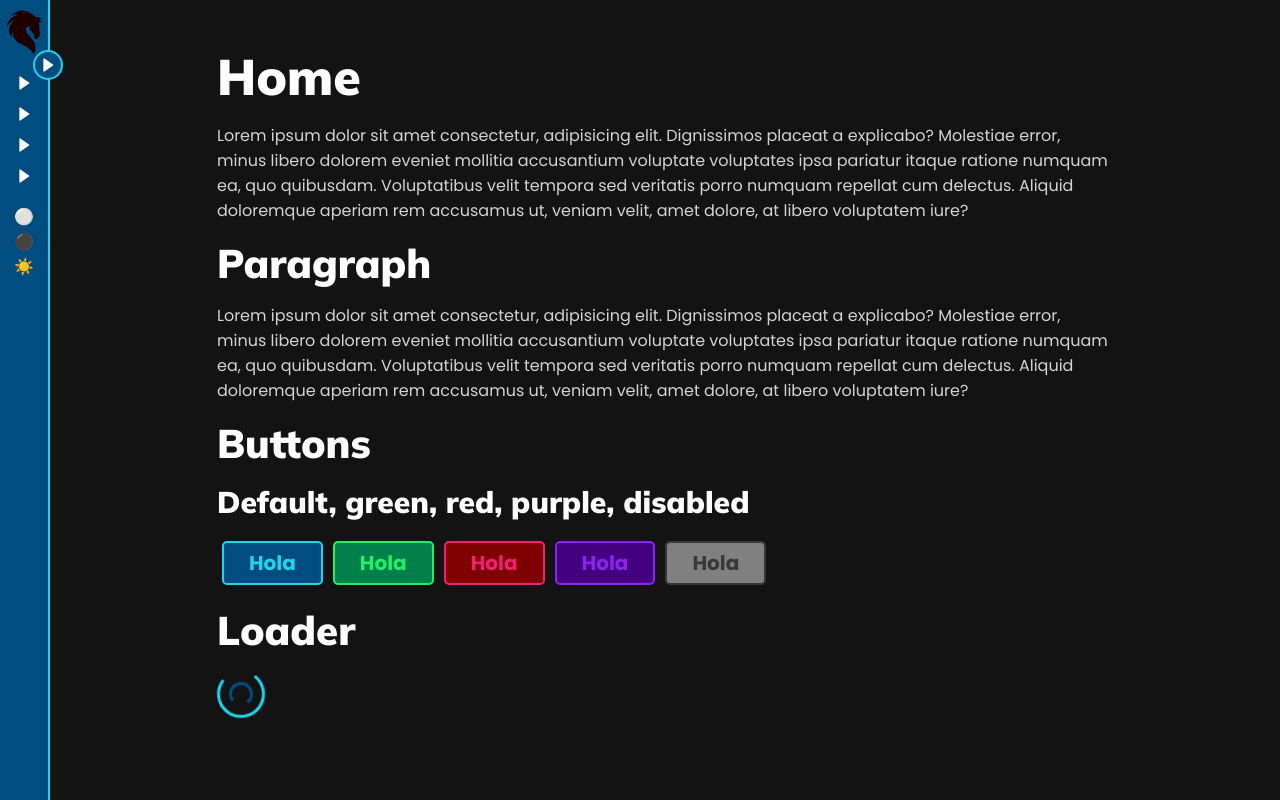
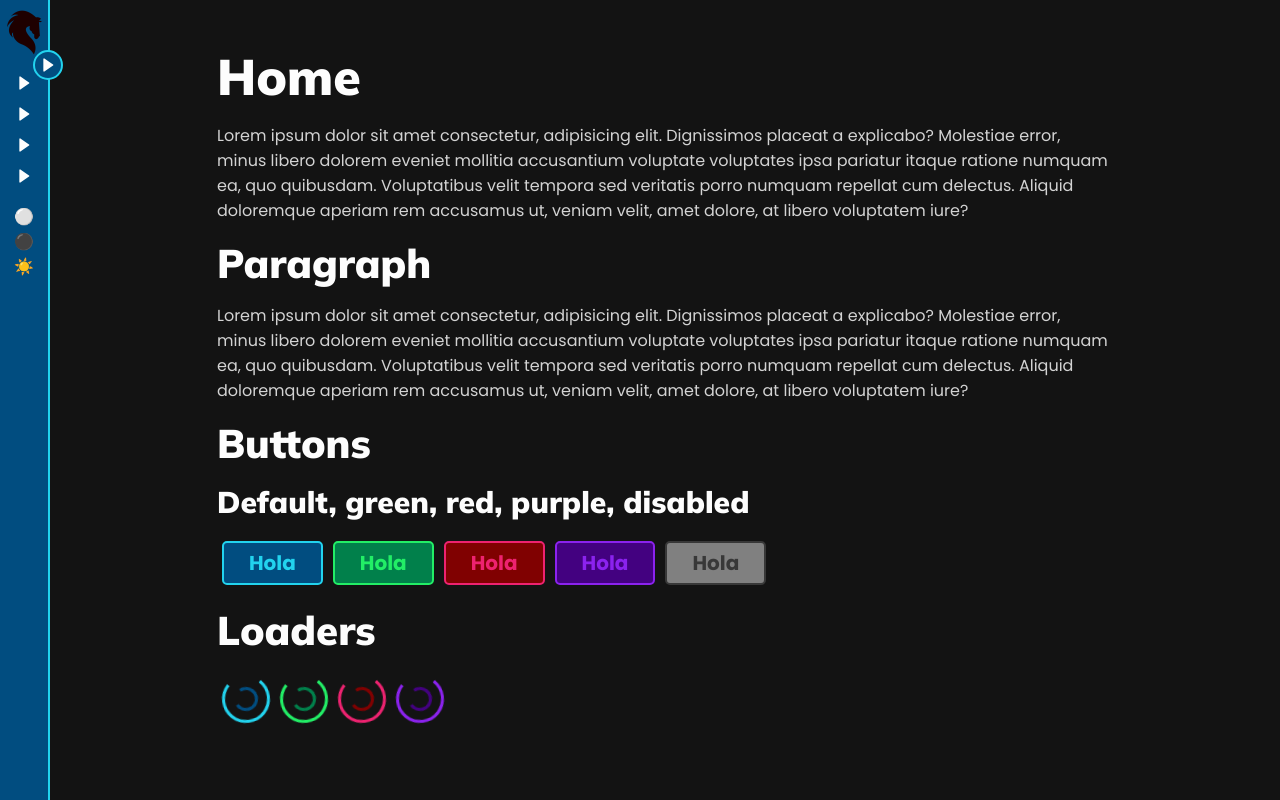
Before and after one commit to irenealcaine/sidebar-template, a React (Create React App) app: page / in a window 1280 px wide. Built offline with nearby package versions, Linux system fonts and the light colour scheme.

Commit message:
Update 3 files

```diff
--- a/src/Components/Loader/Loader.jsx
+++ b/src/Components/Loader/Loader.jsx
@@ -1,7 +1,7 @@
-import "./Loader.scss"
+import "./Loader.scss";
 
-const Loader = () => {
-  return <span className="loader"></span>;
+const Loader = ({ color }) => {
+  return <span className={`loader ${color}`}></span>;
 };
 
 export default Loader;
--- a/src/Components/Loader/Loader.scss
+++ b/src/Components/Loader/Loader.scss
@@ -7,9 +7,11 @@
   display: inline-block;
   position: relative;
   border: 3px solid;
-  border-color: $blue $blue transparent;
   box-sizing: border-box;
   animation: rotation 1s linear infinite;
+  margin: 5px;
+
+  border-color: $blue $blue transparent;
 
   &::after {
     content: "";
@@ -21,12 +23,34 @@
     bottom: 0;
     margin: auto;
     border: 3px solid;
-    border-color: transparent $dark-blue $dark-blue;
     width: 24px;
     height: 24px;
     border-radius: 50%;
-    animation: rotationBack 0.5s linear infinite;
+    animation: rotationBack 0.4s linear infinite;
     transform-origin: center center;
+
+    border-color: transparent $dark-blue $dark-blue;
+  }
+
+  &.green {
+    border-color: $green $green transparent;
+    &::after {
+      border-color: transparent $dark-green $dark-green;
+    }
+  }
+
+  &.red {
+    border-color: $red $red transparent;
+    &::after {
+      border-color: transparent $dark-red $dark-red;
+    }
+  }
+
+  &.purple {
+    border-color: $purple $purple transparent;
+    &::after {
+      border-color: transparent $dark-purple $dark-purple;
+    }
   }
 }
 @keyframes rotation {
--- a/src/Pages/Home/Home.jsx
+++ b/src/Pages/Home/Home.jsx
@@ -14,6 +14,7 @@ const Home = () => {
         porro numquam repellat cum delectus. Aliquid doloremque aperiam rem
         accusamus ut, veniam velit, amet dolore, at libero voluptatem iure?
       </p>
+
       <h2>Paragraph</h2>
       <p>
         Lorem ipsum dolor sit amet consectetur, adipisicing elit. Dignissimos
@@ -23,6 +24,7 @@ const Home = () => {
         porro numquam repellat cum delectus. Aliquid doloremque aperiam rem
         accusamus ut, veniam velit, amet dolore, at libero voluptatem iure?
       </p>
+
       <h2>Buttons</h2>
       <h3>Default, green, red, purple, disabled</h3>
       <Button value={"Hola"} href={"https://google.es"} />
@@ -31,9 +33,11 @@ const Home = () => {
       <Button value={"Hola"} href={"https://google.es"} color={"purple"} />
       <Button value={"Hola"} href={"https://google.es"} disabled={true} />
 
-      <h2>Loader</h2>
-
+      <h2>Loaders</h2>
       <Loader />
+      <Loader color={"green"} />
+      <Loader color={"red"} />
+      <Loader color={"purple"} />
     </div>
   );
 };
```
